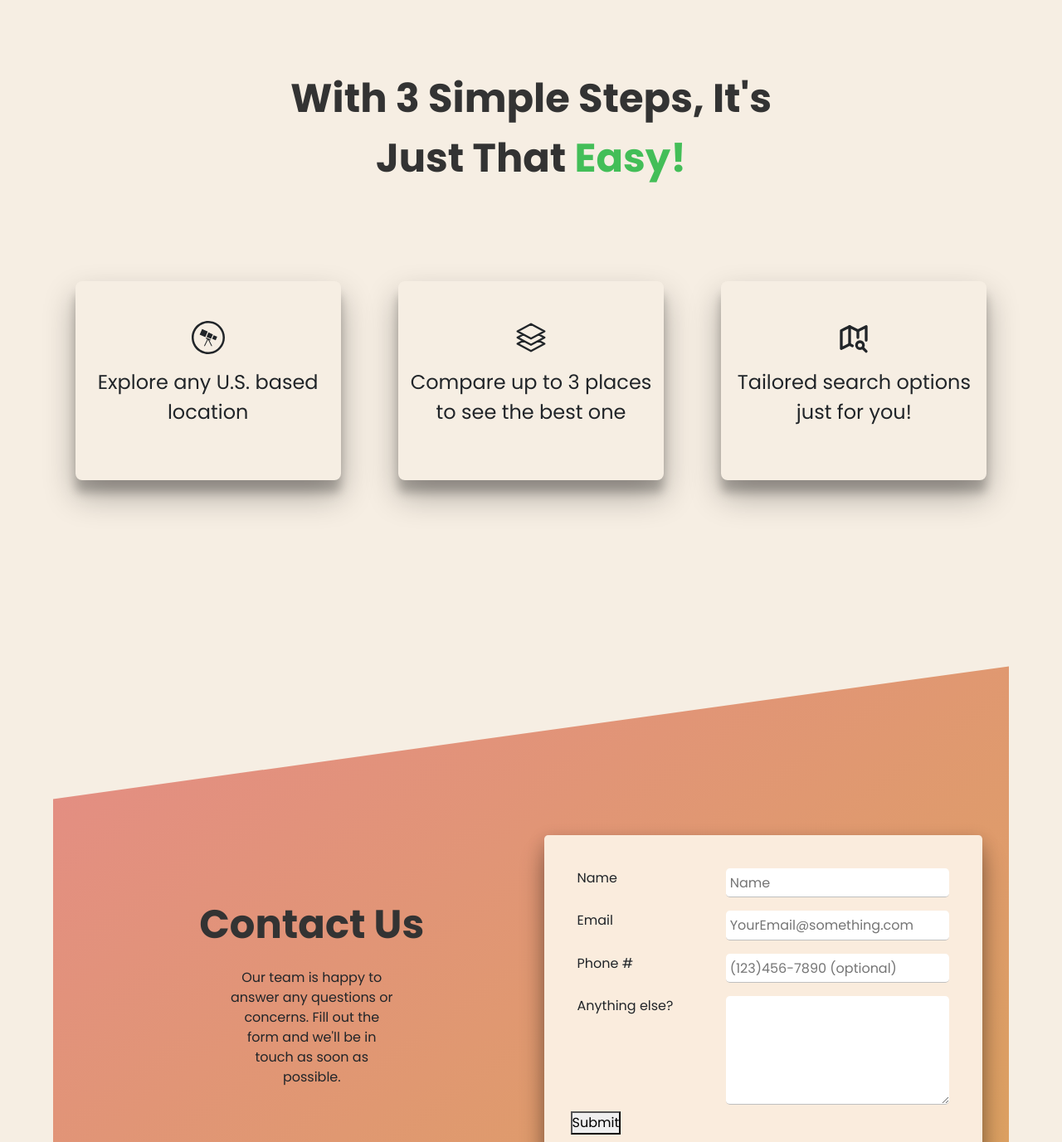
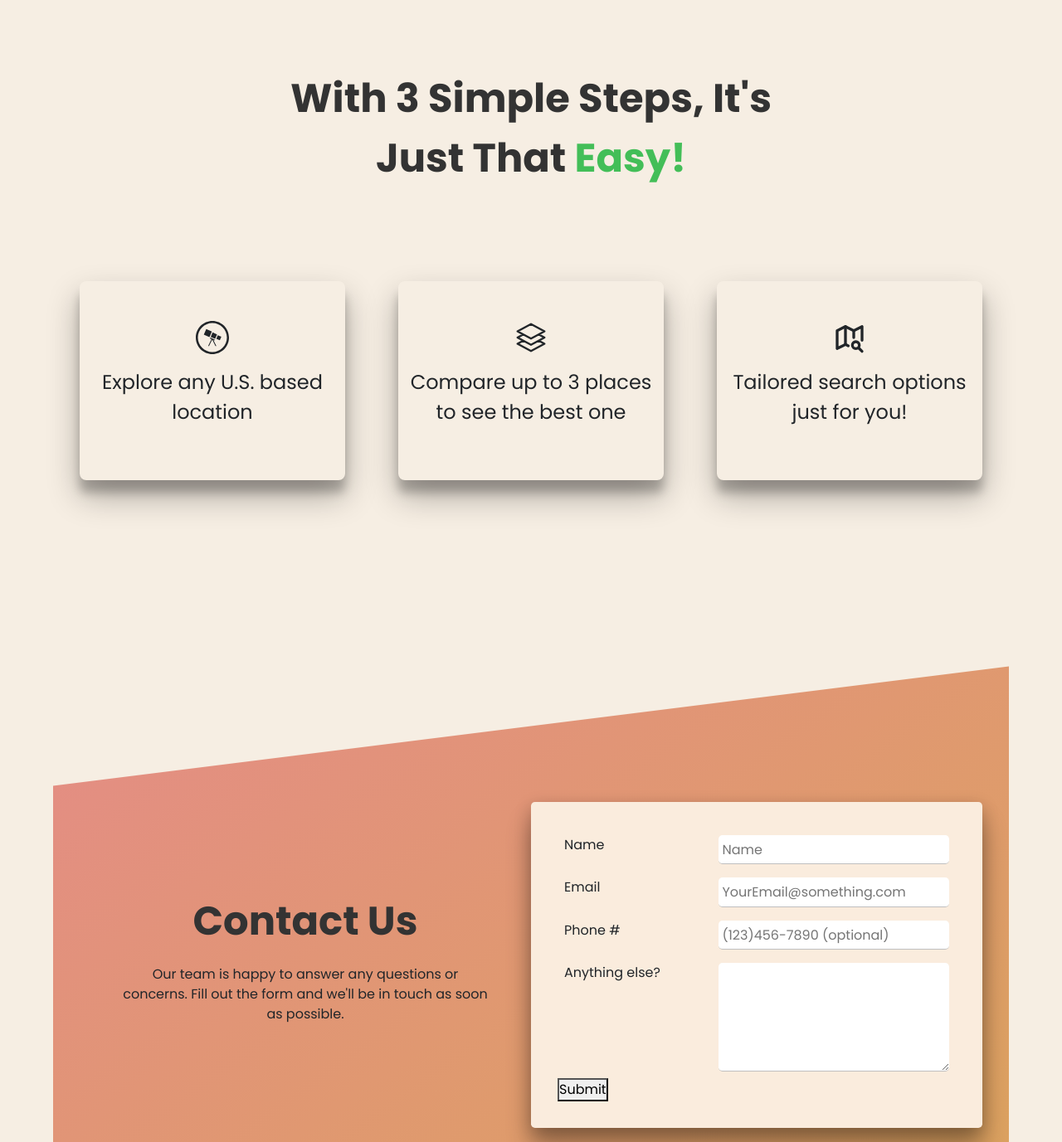
Before and after one commit to Taylora36/NextMove, a React app: page / in a window 1280 px wide. Shown: the part 995-2372 px from the top of the page at 83% size. Built offline with nearby package versions, Linux system fonts and the light colour scheme.

Commit message:
Committed

```diff
--- a/src/front/js/layout.js
+++ b/src/front/js/layout.js
@@ -12,7 +12,7 @@ const Layout = () => {
   const basename = process.env.BASENAME || "";
 
   return (
-    <div className="layout__container">
+    <>
       <BrowserRouter basename={basename}>
         <ScrollToTop>
           <Routes>
@@ -22,7 +22,7 @@ const Layout = () => {
           <Footer />
         </ScrollToTop>
       </BrowserRouter>
-    </div>
+    </>
   );
 };
 
--- a/src/front/styles/home.css
+++ b/src/front/styles/home.css
@@ -1,7 +1,13 @@
 .landing__container,
-.about__container,
+.about__container {
+  min-height: 100vh;
+  width: 90vw;
+  max-width: 118.75rem;
+  margin: 0rem auto;
+}
+
 .contact__container {
-  min-height: 100vh;
+  min-height: 90vh;
   width: 90vw;
   max-width: 118.75rem;
   margin: 0rem auto;
@@ -125,10 +131,10 @@
 }
 
 .about__card__container {
-  display: grid;
-  grid-template-columns: repeat(3, 1fr);
-  gap: 1rem;
-  justify-items: center;
+  display: flex;
+  flex-direction: row;
+  justify-content: space-around;
+  flex-wrap: wrap;
   padding-top: 6rem;
 }
 
@@ -159,13 +165,13 @@
 /* Section 3: Contact */
 .contact__container {
   display: flex;
-  justify-items: center;
   height: 50%;
   background: linear-gradient(0.9turn, #dba45c, #e09871, #e48c86);
   clip-path: polygon(0 20%, 100% 0, 100% 100%, 0 80%);
   flex-direction: row;
   align-items: center;
   padding: 2rem;
+  margin-bottom: 6rem;
 }
 
 .contact__text__container {
@@ -182,12 +188,12 @@
 }
 
 .text__regular {
-  width: 35%;
+  width: 82%;
   text-align: center;
 }
 
 .contact__input__container {
-  height: 80%;
+  width: 50%;
   padding: 2rem;
   box-shadow: rgba(0, 0, 0, 0.3) 0px 24px 30px, rgba(0, 0, 0, 0.22) 0px 6px 20px;
   border-radius: 0.3rem;
```
